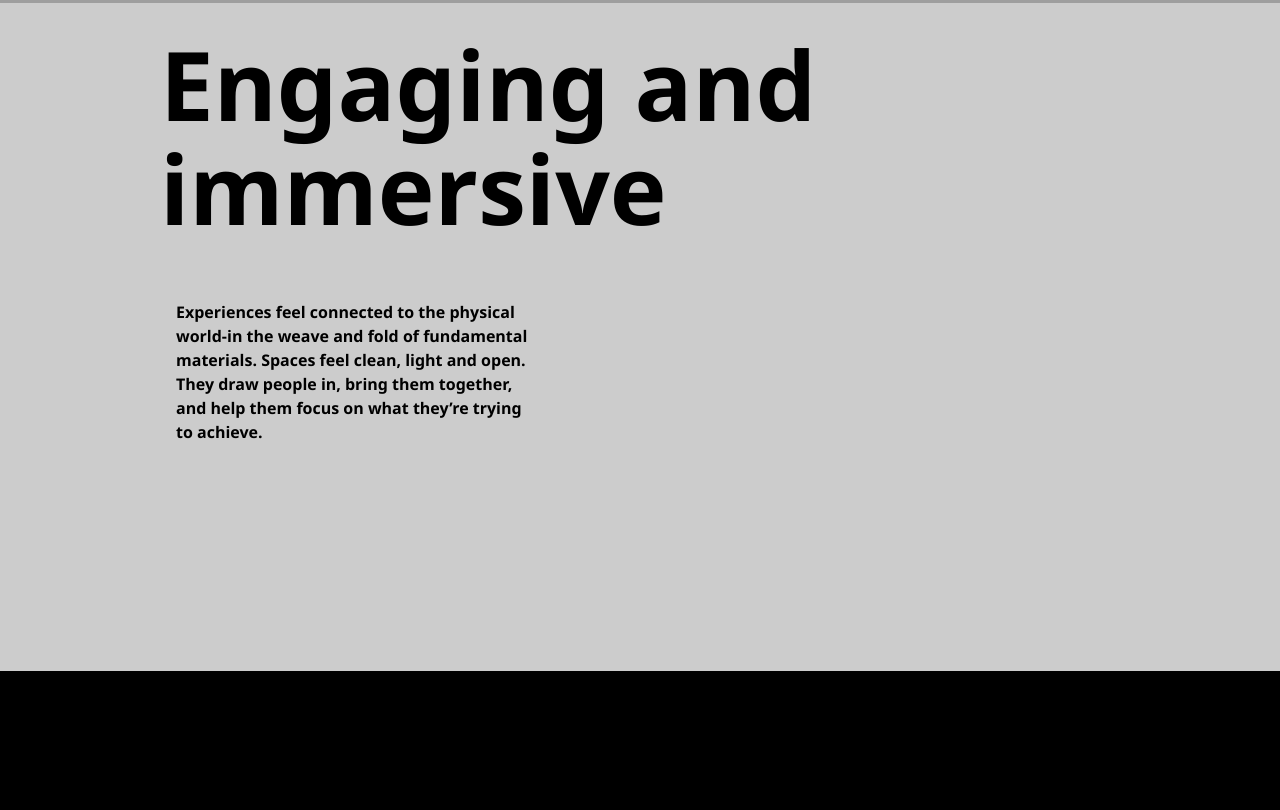
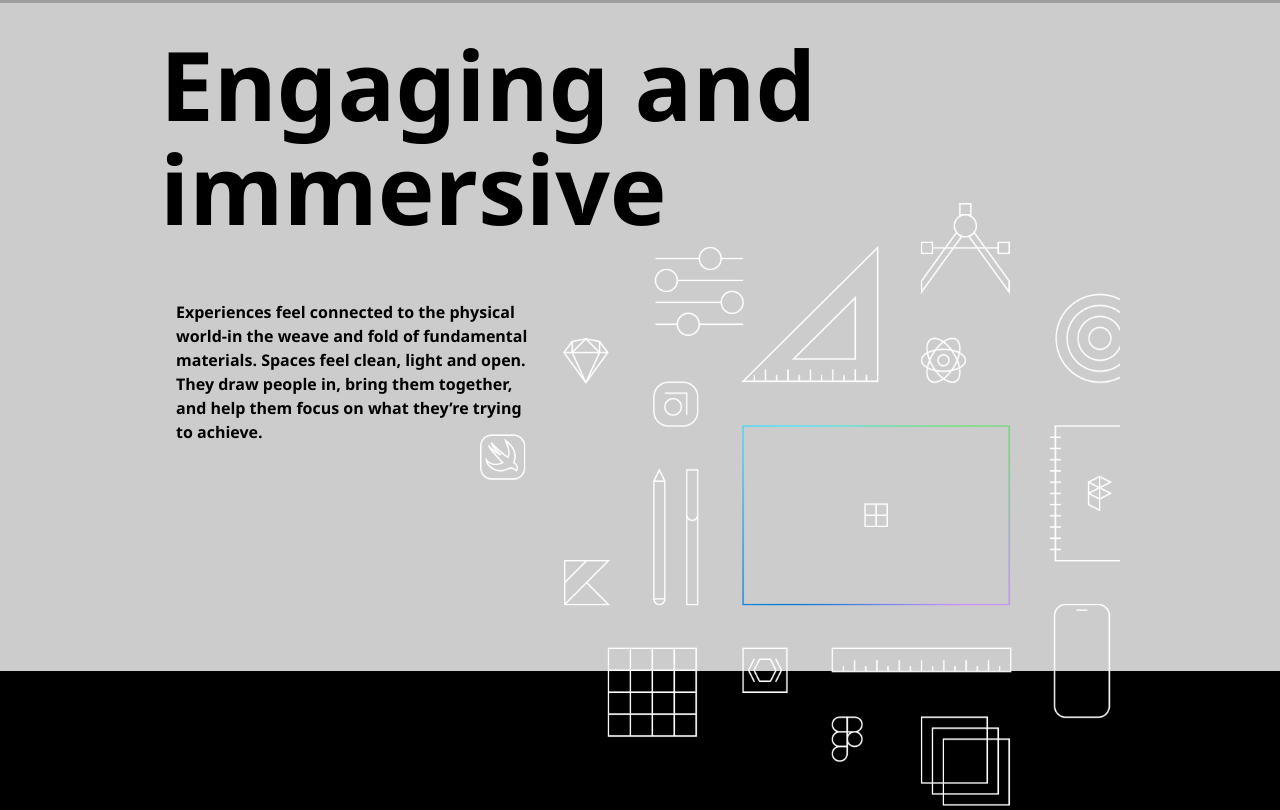
Before and after one commit to renfuliau/fluent-design, a plain HTML site: page Fluent-Design.html in a window 1280 px wide. Shown: the part 4403-5213 px from the top of the page. Before the commit the page ends 5074 px from the top, so only its background shows below. Drawn offline with nearby package versions, Linux system fonts and the light colour scheme; grey boxes are pictures that could not be loaded.

Commit message:
2019-11-26-10:44

```diff
--- a/Fluent-Design.html
+++ b/Fluent-Design.html
@@ -234,18 +234,36 @@
 
                     <div class="content_engaging">
                         <div class="content_engaging_block">
-                            <p>Experiences feel connected to the physical world-in the weave and fold of fundamental materials. Spaces feel clean, light and open. They draw people in, bring them together, and help them focus on what they’re trying to achieve.</p>
+                            <p>Experiences feel connected to the physical world-in the weave and fold of fundamental
+                                materials. Spaces feel clean, light and open. They draw people in, bring them together,
+                                and help them focus on what they’re trying to achieve.</p>
                         </div>
                     </div>
 
                     <div class="media_sc_engaging">
-
+                        <img src="/img/icon-arrangement@2x.png" alt="">
                     </div>
                 </div>
             </div>
 
             <div class="style_space">
-
+                <div class="container_space">
+                    <div>
+                        <img src="" alt="">
+                    </div>
+                    <div>
+                        <img src="" alt="">
+                    </div>
+                    <div>
+                        <img src="" alt="">
+                    </div>
+                    <div>
+                        <img src="" alt="">
+                    </div>
+                    <div>
+                        <img src="" alt="">
+                    </div>
+                </div>
             </div>
 
             <div class="style_media_sc">
--- a/scss/style.scss
+++ b/scss/style.scss
@@ -1225,6 +1225,51 @@ body {
                     }
                 }
             }
+
+            .media_sc_engaging {
+                position: absolute;
+                top: 200px;
+                right: 0px;
+
+                @media (max-width: 1024px) {
+                    right: -20vw;
+                }
+
+                @media (max-width: 767px) {
+                    right: -20vw;
+                }
+
+                @media (max-width: 670px) {
+                    display: none;
+                }
+
+                img {
+                    max-width: 1000px;
+
+                    @media (max-width: 1940px) {
+                        max-width: 900px;
+                    }
+
+                    @media (max-width: 1680px) {
+                        max-width: 50vw;
+                    }
+
+                    @media (max-width: 1024px) {
+                        max-width: 70vw;
+                    }
+
+                    @media (max-width: 767px) {
+                        max-width: 60vw;
+                    }
+                }
+            }
+        }
+
+        .style_space {
+
+            .container_space {
+
+            }
         }
     }
 }
```
Also changed, not shown: img/icon-arrangement@2x.png (added), img/style_space/icon-fluent-solid.svg (added), img/style_space/line-white-01.svg (added), img/style_space/plane-white-03.svg (added), img/style_space/rect-lilac-01.svg (added), img/style_space/rect-white-02.svg (added), scss/style.css, 1 other file.
